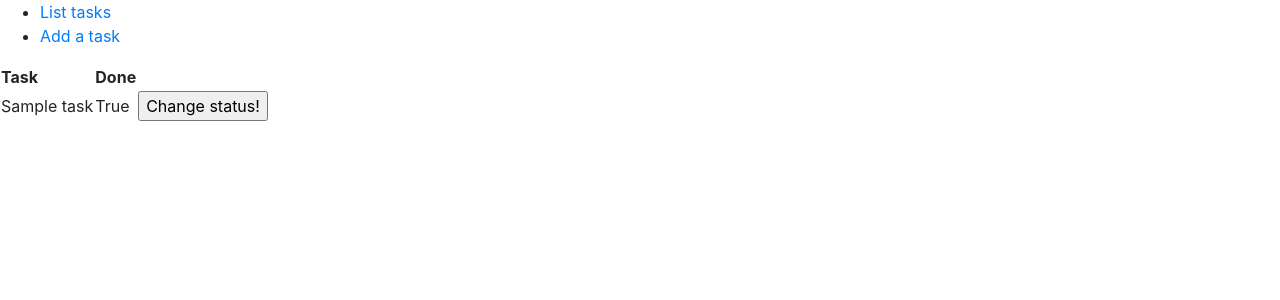
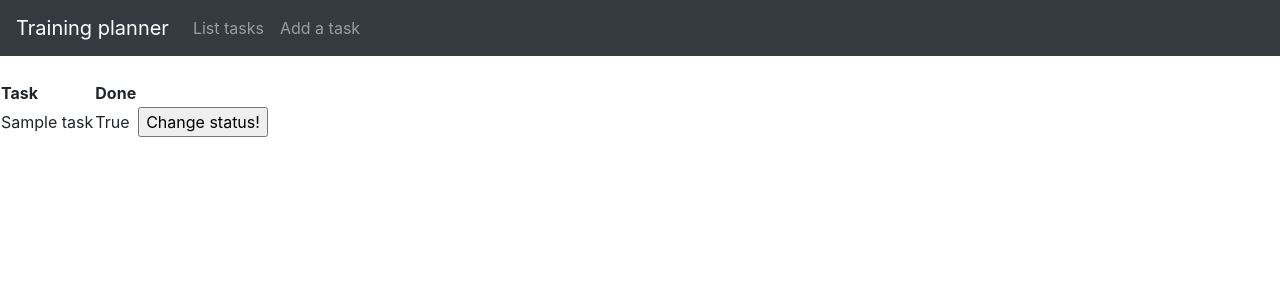
Before and after one commit to perander/training-planner, a Flask app: page /tasks in a window 1280 px wide. Shown: the top 300 px of the page. Run offline with Flask 2, Linux system fonts and the light colour scheme; tables that the repository leaves empty hold one stand-in row (values such as "Sample post"); some libraries are stand-ins or nearby versions.

Commit message:
use bootstrap, add navbar

```diff
--- a/application/templates/layout.html
+++ b/application/templates/layout.html
@@ -9,15 +9,33 @@
     </head>
 
     <body>
-      <ul>
-	    <li><a href="{{ url_for('tasks_index') }}">List tasks</a></li>
-	    <li><a href="{{ url_for('tasks_form') }}">Add a task</a></li>
-      </ul>
+      <nav class="navbar navbar-expand-md navbar-dark bg-dark mb-4">
+	    <a class="navbar-brand" href="#">Training planner</a>
+	    <button class="navbar-toggler" type="button" data-toggle="collapse" data-target="#navbarCollapse" aria-controls="navbarCollapse" aria-expanded="false" aria-label="Toggle navigation">
+          <span class="navbar-toggler-icon"></span>
+	    </button>
+	    <div class="collapse navbar-collapse" id="navbarCollapse">
+          <ul class="navbar-nav mr-auto">
+            <li class="nav-item">
+              <a class="nav-link" href="{{ url_for('tasks_index') }} ">List tasks</a>
+            </li>
+            <li class="nav-item">
+              <a class="nav-link" href="{{ url_for('tasks_form') }} ">Add a task</a>
+            </li>
+          </ul>
+          <!-- log in -->
+          <!-- search bar -->
+	    </div>
+      </nav>
 
       {% block body %}
       <p>
         Content.
       </p>
       {% endblock %}
+
+      <script src="https://code.jquery.com/jquery-3.2.1.slim.min.js" integrity="sha384-KJ3o2DKtIkvYIK3UENzmM7KCkRr/rE9/Qpg6aAZGJwFDMVNA/GpGFF93hXpG5KkN" crossorigin="anonymous"></script>
+      <script src="https://cdnjs.cloudflare.com/ajax/libs/popper.js/1.12.9/umd/popper.min.js" integrity="sha384-ApNbgh9B+Y1QKtv3Rn7W3mgPxhU9K/ScQsAP7hUibX39j7fakFPskvXusvfa0b4Q" crossorigin="anonymous"></script>
+      <script src="https://maxcdn.bootstrapcdn.com/bootstrap/4.0.0/js/bootstrap.min.js" integrity="sha384-JZR6Spejh4U02d8jOt6vLEHfe/JQGiRRSQQxSfFWpi1MquVdAyjUar5+76PVCmYl" crossorigin="anonymous"></script>
     </body>
   </html>
--- /dev/null
+++ b/run.py
@@ -0,0 +1,4 @@
+from application import app
+
+if __name__ == '__main__':
+    app.run(debug=True)
```
